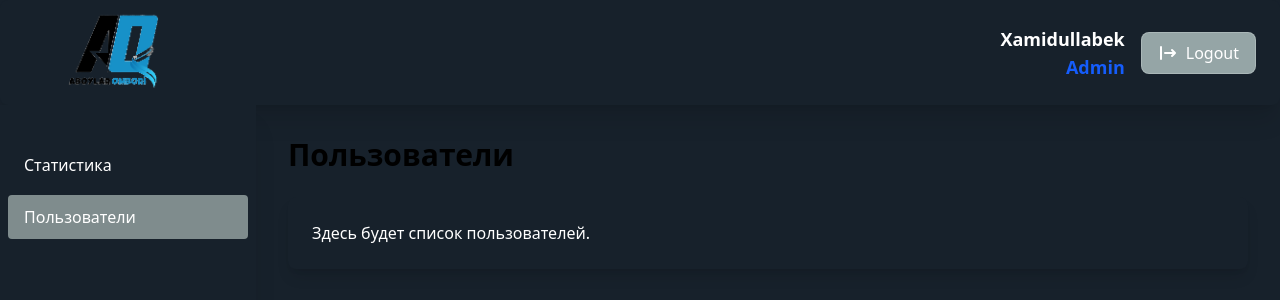
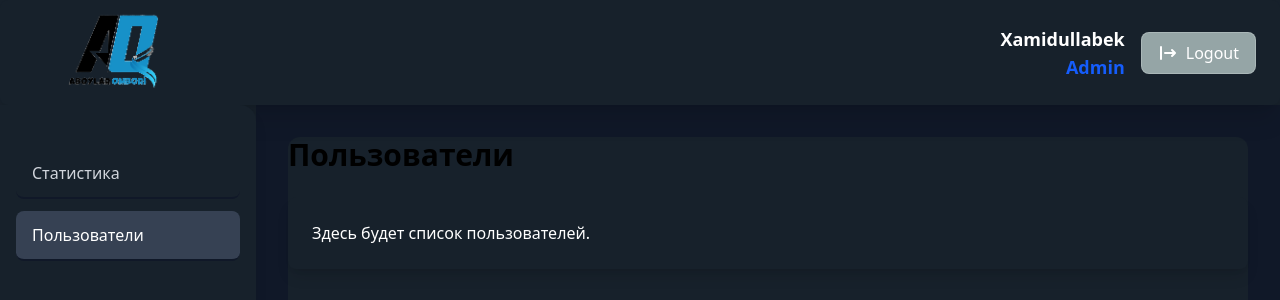
Before and after one commit to KhameT-Zikrillaev/Project-by-walldesign, a React (Vite) app: page /admin-panel/users in a window 1280 px wide. Shown: the top 300 px of the page. Built offline with nearby package versions, Linux system fonts and the light colour scheme.

Commit message:
fix: bg:

```diff
--- a/src/pages/Admin/index.jsx
+++ b/src/pages/Admin/index.jsx
@@ -1,8 +1,7 @@
 import React, { useState, useEffect } from "react";
-import { Button, Card } from "antd"; // Импортируем компоненты из Ant Design
+import {Card } from "antd"; // Импортируем компоненты из Ant Design
 import { Link } from "react-router-dom"; // Импортируем Link для создания ссылок
 import bgsklad from "../../assets/images/bg-sklad.png";
-import logo from "../../assets/images/logo.png";
 import Navbar from "../../components/Navbar/Navbar";
 import Loading from "../../components/Loading/Loading";
 import {
--- a/src/pages/Admin/pages/Admin-ponel/components/SideBar.jsx
+++ b/src/pages/Admin/pages/Admin-ponel/components/SideBar.jsx
@@ -4,13 +4,14 @@ import { Link, useLocation } from 'react-router-dom';
 const SideBar = () => {
   const [isSidebarOpen, setIsSidebarOpen] = useState(false);
   const location = useLocation();
+
   return (
     <>
       {/* Бургер-иконка для мобильных устройств */}
-      {!isSidebarOpen && ( // Показывать бургер только если сайдбар закрыт
+      {!isSidebarOpen && (
         <button
-          className="md:hidden fixed top-8 left-4 z-50 p-2 bg-[#95a5a6] text-white rounded"
-          onClick={() => setIsSidebarOpen(true)} // Открыть сайдбар
+          className="md:hidden fixed top-8 left-4 z-50 p-2 bg-gray-600 text-white rounded shadow-md"
+          onClick={() => setIsSidebarOpen(true)}
         >
           <svg
             xmlns="http://www.w3.org/2000/svg"
@@ -31,14 +32,14 @@ const SideBar = () => {
 
       {/* Сайдбар */}
       <div
-        className={`bg-[#17212b] shadow-xl to-gray-100 text-white w-64 space-y-6 py-7 px-2 fixed inset-y-0 left-0 transform ${
+        className={`bg-[#17212b] shadow-lg text-white w-64 space-y-6 py-7 px-4 fixed inset-y-0 left-0 transform ${
           isSidebarOpen ? 'translate-x-0' : '-translate-x-full'
-        } md:translate-x-0 transition duration-200 ease-in-out mt-[105px] z-40`}
+        } md:translate-x-0 transition duration-300 ease-in-out mt-[105px] z-40 rounded-r-2xl`}
       >
         {/* Кнопка закрытия (крестик) для мобильных устройств */}
         <button
-          className="md:hidden absolute top-0 right-1 p-2 text-black"
-          onClick={() => setIsSidebarOpen(false)} // Закрыть сайдбар
+          className="md:hidden absolute top-3 right-3 p-2 bg-gray-700 rounded-full text-white shadow-md "
+          onClick={() => setIsSidebarOpen(false)}
         >
           <svg
             xmlns="http://www.w3.org/2000/svg"
@@ -56,32 +57,32 @@ const SideBar = () => {
           </svg>
         </button>
 
-        <nav className='mt-[10px]'>
-          <ul className="space-y-2">
+        <nav className="mt-4">
+          <ul className="space-y-3">
             <li>
               <Link
                 to="/admin-panel/statistics"
-                className={`block py-2.5 px-4 rounded transition duration-200 ${
-                    location.pathname === '/admin-panel/statistics' // Проверяем активный маршрут
-                      ? 'bg-[#7f8c8d] text-white' // Стиль для активной кнопки
-                      : 'text-black hover:bg-gray-700' // Стиль для неактивной кнопки
-                  }`}
-                  onClick={() => setIsSidebarOpen(false)}
+                className={`block py-3 px-4 rounded-lg transition duration-200 font-medium border-b-2 border-gray-900  ${
+                  location.pathname === '/admin-panel/statistics'
+                    ? 'bg-gray-700 text-white'
+                    : 'text-gray-300 hover:bg-gray-800'
+                }`}
+                onClick={() => setIsSidebarOpen(false)}
               >
-                   <span className="text-white font-medium">Статистика</span>
+                Статистика
               </Link>
             </li>
             <li>
               <Link
                 to="/admin-panel/users"
-                className={`block py-2.5 px-4 rounded transition duration-200 ${
-                    location.pathname === '/admin-panel/users' // Проверяем активный маршрут
-                      ? 'bg-[#7f8c8d] text-white' // Стиль для активной кнопки
-                      : 'text-black hover:bg-gray-700' // Стиль для неактивной кнопки
-                  }`}
-                  onClick={() => setIsSidebarOpen(false)}// Закрыть сайдбар после клика
+                className={`block py-3 px-4 rounded-lg transition duration-200 font-medium border-b-2 border-gray-900  ${
+                  location.pathname === '/admin-panel/users'
+                    ? 'bg-gray-700 text-white'
+                    : 'text-gray-300 hover:bg-gray-800'
+                }`}
+                onClick={() => setIsSidebarOpen(false)}
               >
-              <span className="text-white font-medium">Пользователи</span>
+                Пользователи
               </Link>
             </li>
           </ul>
@@ -91,8 +92,8 @@ const SideBar = () => {
       {/* Затемнение фона при открытом сайдбаре на мобильных устройствах */}
       {isSidebarOpen && (
         <div
-          className="fixed inset-0  z-30 md:hidden"
-          onClick={() => setIsSidebarOpen(false)} // Закрыть сайдбар при клике на затемнение
+          className="fixed inset-0 bg-black bg-opacity-40 z-30 md:hidden"
+          onClick={() => setIsSidebarOpen(false)}
         ></div>
       )}
     </>
--- a/src/pages/Admin/pages/Admin-ponel/index.jsx
+++ b/src/pages/Admin/pages/Admin-ponel/index.jsx
@@ -1,7 +1,7 @@
-import React from 'react';
-import Navbar from '../../../../components/Navbar/Navbar'; // Импортируйте ваш Navbar
-import SideBar from './components/SideBar'; // Создайте SideBar (см. ниже)
-import { Outlet } from 'react-router-dom';
+import React from "react";
+import Navbar from "../../../../components/Navbar/Navbar"; // Импортируйте ваш Navbar
+import SideBar from "./components/SideBar"; // Создайте SideBar (см. ниже)
+import { Outlet } from "react-router-dom";
 
 const AdminPanel = () => {
   return (
@@ -13,8 +13,11 @@ const AdminPanel = () => {
         {/* Sidebar */}
         <SideBar />
         {/* Правый контейнер для отображения контента */}
-        <div className="flex-1 overflow-y-auto p-8 md:ml-64 mt-[105px]">
-          <Outlet /> {/* Здесь будут отображаться вложенные маршруты (статистика, пользователи) */}
+        <div className="flex-1 overflow-y-auto p-8 md:ml-64 mt-[105px] bg-gray-900">
+          <div className="w-full h-full bg-[#17212b] rounded-xl">
+            <Outlet />
+          </div>{" "}
+          {/* Здесь будут отображаться вложенные маршруты (статистика, пользователи) */}
         </div>
       </div>
     </div>
```
